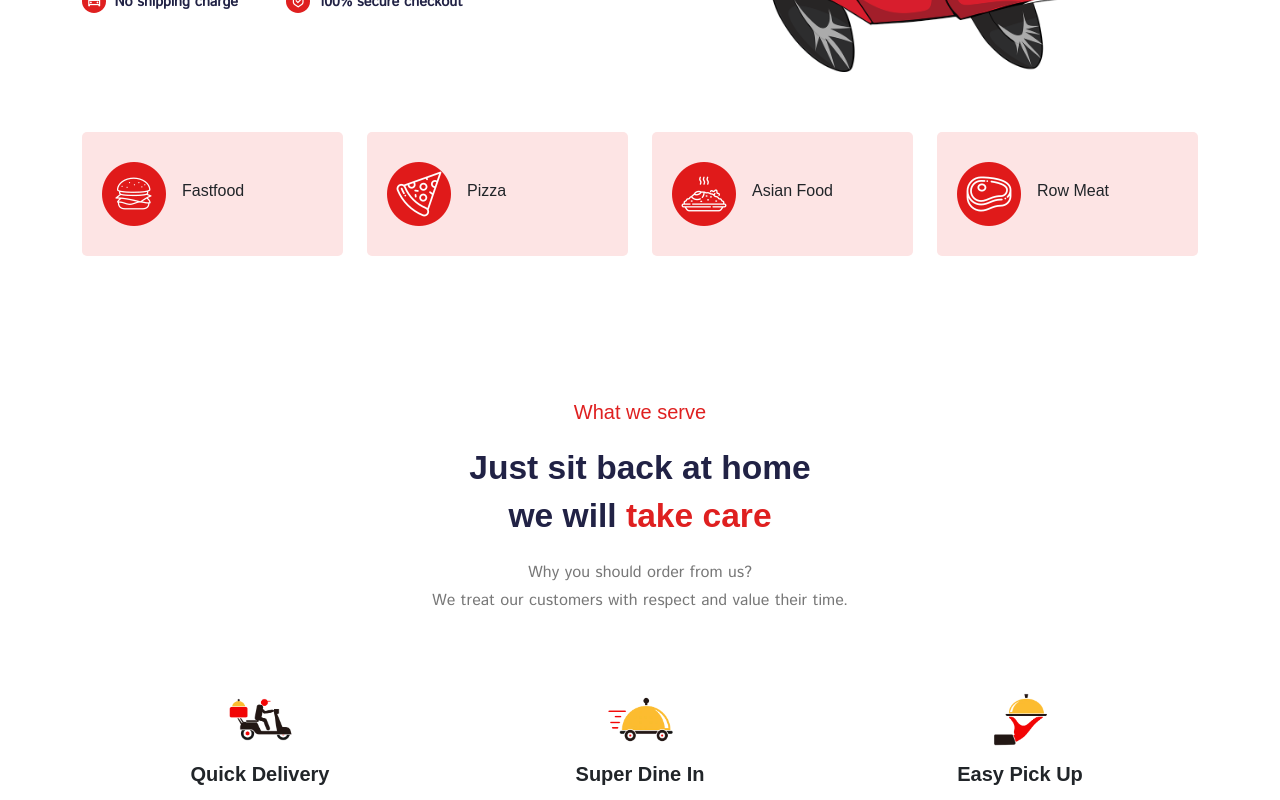
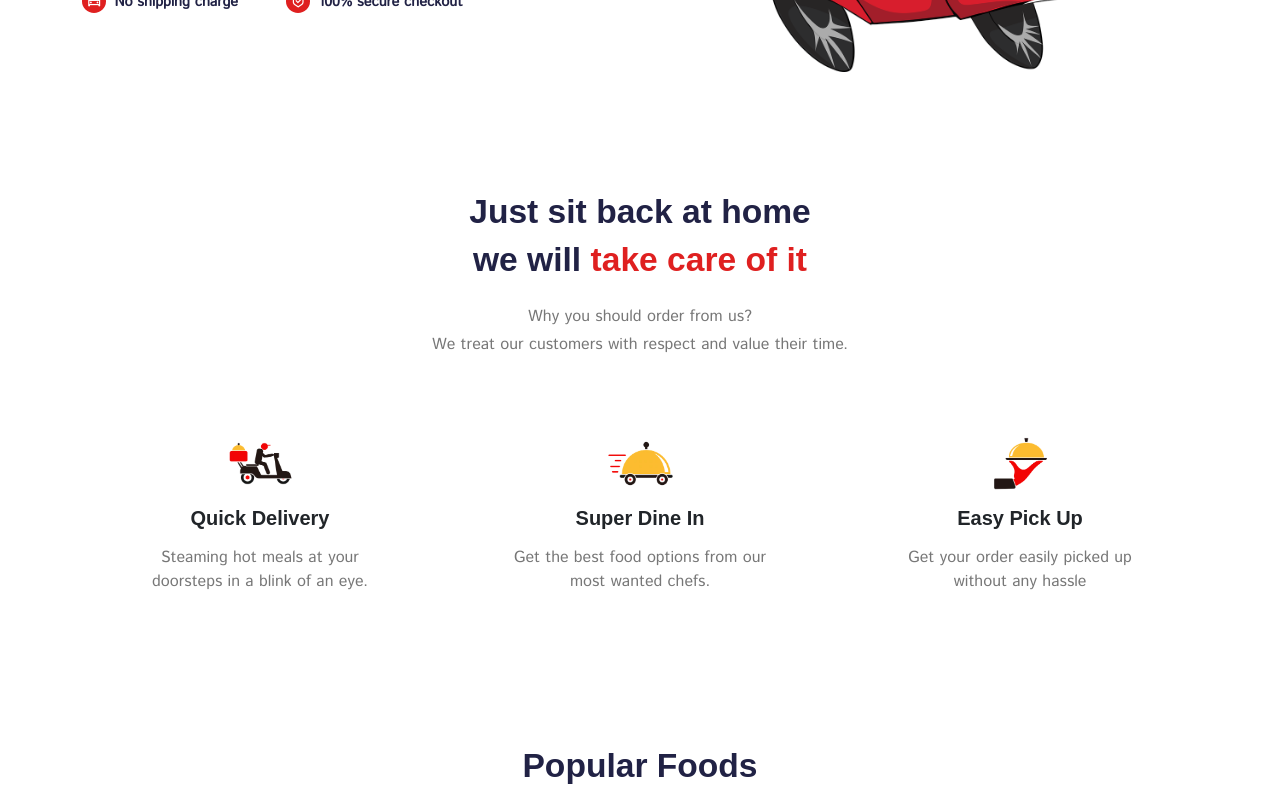
Before and after one commit to Gionnn/Bon-Giono-Delivery, a React (Create React App) app: page /home in a window 1280 px wide. Shown: the part 520-1320 px from the top of the page. Built offline with nearby package versions, Linux system fonts and the light colour scheme; a web font is replaced by a local one.

Commit message:
Update Home.jsx

```diff
--- a/src/pages/Home.jsx
+++ b/src/pages/Home.jsx
@@ -41,12 +41,12 @@ const featureData = [
     title: "Super Dine In",
     imgUrl: featureImg02,
     desc:
-      "Get Best Restaurant options from our best curated list of dining places."
+      "Get the best food options from our most wanted chefs."
   },
   {
     title: "Easy Pick Up",
     imgUrl: featureImg03,
-    desc: "Get your order easily picked up with any hassle"
+    desc: "Get your order easily picked up without any hassle"
   }
 ];
 
@@ -144,17 +144,13 @@ const Home = () => {
           </Row>
         </Container>
       </section>
-      <section className='pt-0'>
-        <Category />
-      </section>
       <section>
         <Container>
           <Row>
             <Col lg='12' className='text-center'>
-              <h5 className='feature__subtitle mb-4'>What we serve</h5>
               <h2 className='feature__title'>Just sit back at home</h2>
               <h2 className='feature__title'>
-                we will <span>take care</span>
+                we will <span>take care of it</span>
               </h2>
               <p className='mb-1 mt-4 feature__text'>
                 Why you should order from us?
```
